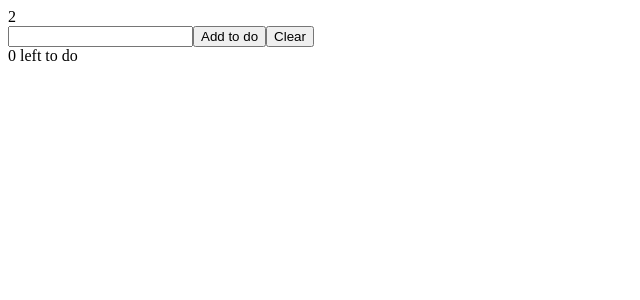
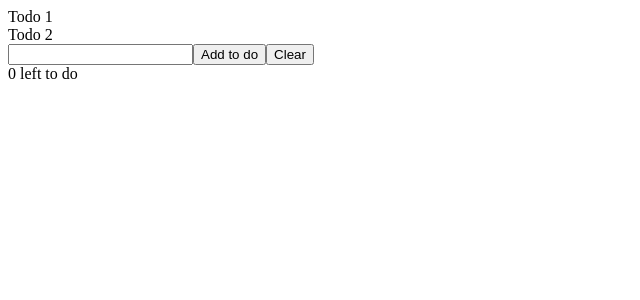
Before and after one commit to joshduplaa/PersonalWebsite, a React (Create React App) app in the folder personal_app/: page / in a window 1280 px wide. Shown: the top 300 px of the page, without its empty margins (0-640 px from the left). Built offline with nearby package versions, Linux system fonts and the light colour scheme.

Commit message:
Prints name of todos in array defined in App.js

```diff
--- a/personal_app/src/App.js
+++ b/personal_app/src/App.js
@@ -1,7 +1,7 @@
 import React, { useEffect, useState } from "react";
 import TodoList from "./TodoList";
 function App() {
-  const [todos, setTodos] = useState(["Todo 1", "todo 2"]);
+  const [todos, setTodos] = useState(["Todo 1", "Todo 2"]);
 
   return (
     //fragment component
--- /dev/null
+++ b/personal_app/src/Todo.js
@@ -0,0 +1,5 @@
+import React from "react";
+
+export default function Todo({ todo }) {
+  return <div>{todo}</div>;
+}
--- a/personal_app/src/TodoList.js
+++ b/personal_app/src/TodoList.js
@@ -1,5 +1,11 @@
 import React from "react";
+import Todo from "./Todo.js";
 
 export default function TodoList({ todos }) {
-  return <div>{todos.length}</div>;
+  return todos.map((todo) => {
+    return <Todo key={todo} todo={todo} />;
+    {
+      /*key is there for js to dynamically change components in array*/
+    }
+  });
 }
```
